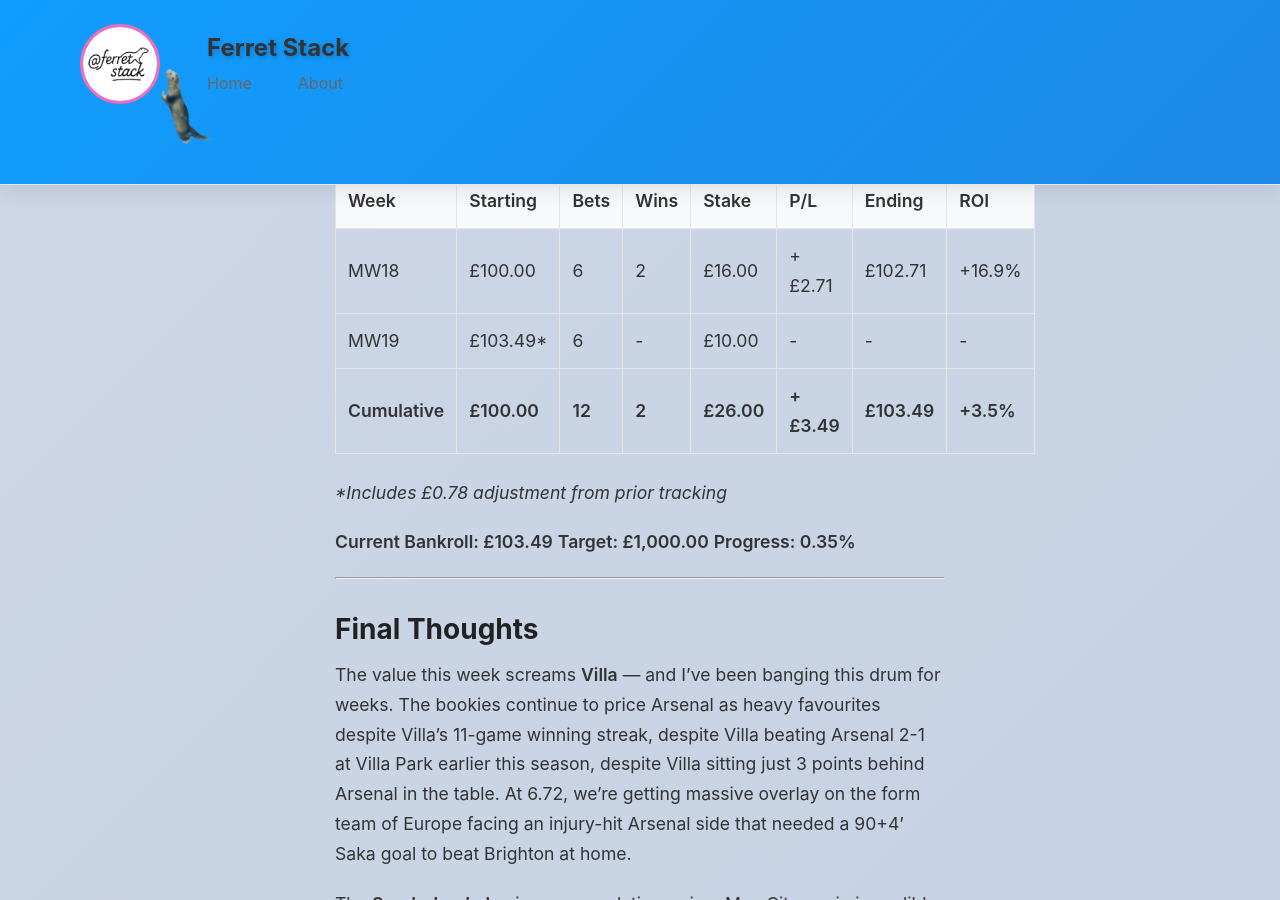
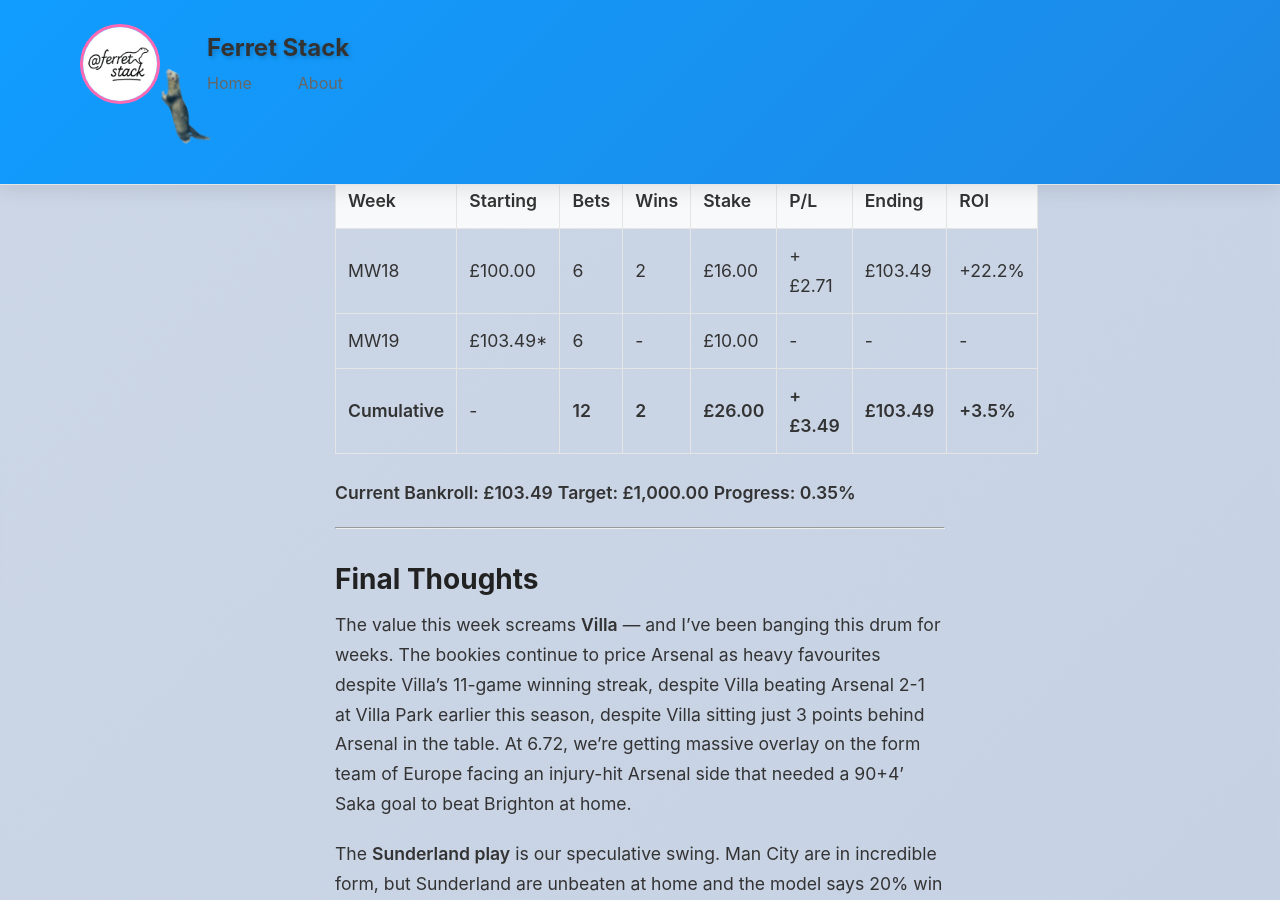
Before and after one commit to ferret-stack/ferret-stack.github.io, a Jekyll site: the page built from _posts/2025-12-29-Matchweek-19.md, in a window 1280 px wide and 900 px high, scrolled down 13836 px. Built offline with Jekyll 4.4.1, drawn with Linux system fonts in a browser that asks for light colours.

Commit message:
Update 2025-12-29-Matchweek-19.md

```diff
--- a/_posts/2025-12-29-Matchweek-19.md
+++ b/_posts/2025-12-29-Matchweek-19.md
@@ -312,11 +312,10 @@
 
 | Week | Starting | Bets | Wins | Stake | P/L | Ending | ROI |
 |------|----------|------|------|-------|-----|--------|-----|
-| MW18 | £100.00 | 6 | 2 | £16.00 | +£2.71 | £102.71 | +16.9% |
+| MW18 | £100.00 | 6 | 2 | £16.00 | +£2.71 | £103.49 | +22.2% |
 | MW19 | £103.49* | 6 | - | £10.00 | - | - | - |
-| **Cumulative** | **£100.00** | **12** | **2** | **£26.00** | **+£3.49** | **£103.49** | **+3.5%** |
+| **Cumulative** | - | **12** | **2** | **£26.00** | **+£3.49** | **£103.49** | **+3.5%** |
 
-*\*Includes £0.78 adjustment from prior tracking*
 
 **Current Bankroll: £103.49**
 **Target: £1,000.00**
```
